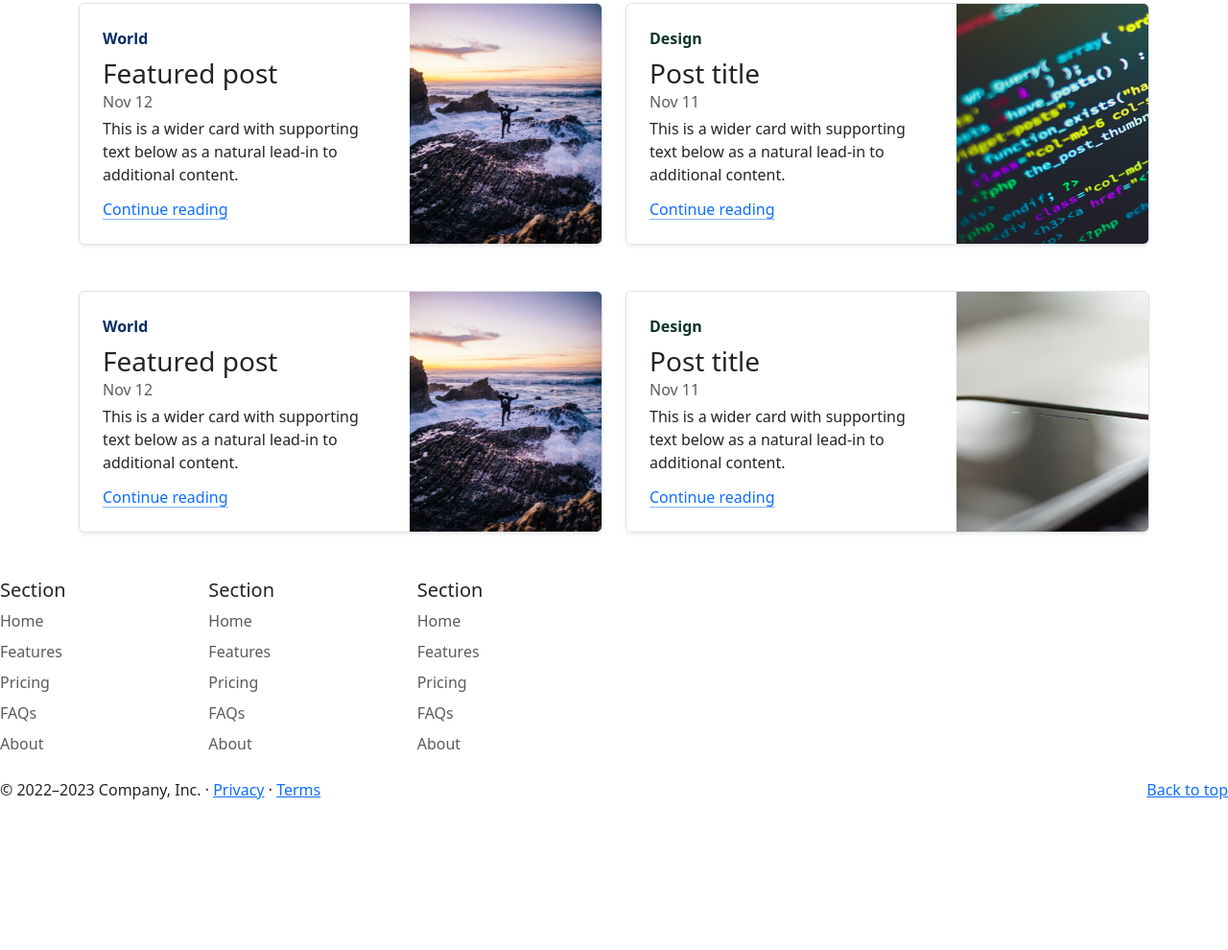
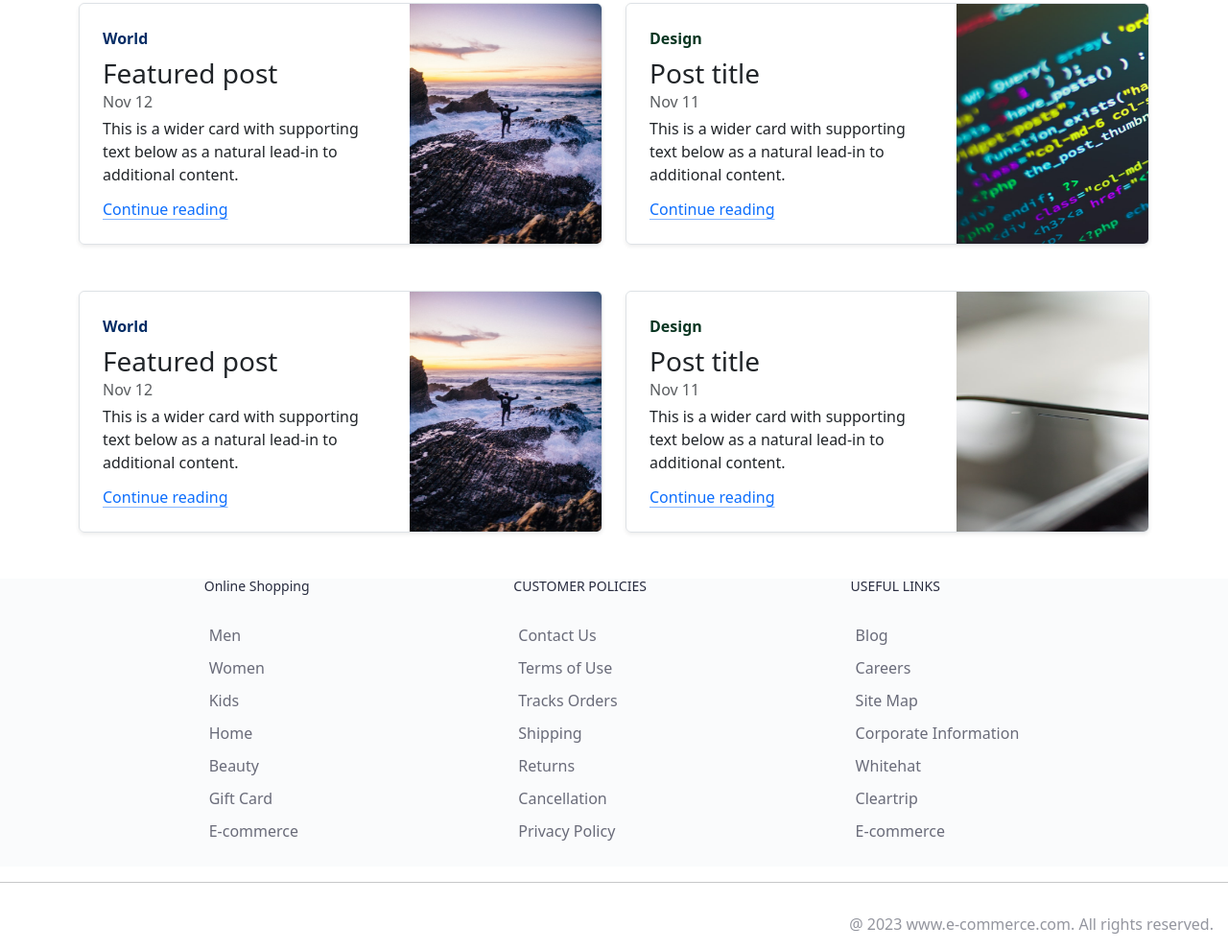
Before and after one commit to jahirnstu14/Make_Personal_websites, a plain HTML site: page index.html in a window 1280 px wide. Shown: the part 477-1467 px from the top of the page at 96% size. Before the commit the page ends 1328 px from the top, so only its background shows below. Drawn offline with nearby package versions, Linux system fonts and the light colour scheme.

Commit message:
modify index.html files and added css.html

```diff
--- /dev/null
+++ b/index.css
@@ -0,0 +1,33 @@
+.footer_container{
+    padding: 30px opx 4opx 0px;
+    background: #fafbfc;
+    display: flex;
+    justify-content: space-evenly;
+    padding-bottom: 20px;
+}
+
+.footer_column{
+    display:flex;
+    flex-direction: column;
+}
+
+.footer_column h3{
+    color: #282c3f;
+    font-size: 14px;
+    margin-bottom: 25px;
+
+}
+
+.footer_column a{
+    text-decoration: none;
+    color: #696b79;
+    font-size: 16px;
+    padding: 5px;
+}
+
+.copyright{
+    color: #94969f;
+    text-align: end;
+    padding: 15px;
+
+}
--- a/index.html
+++ b/index.html
@@ -5,6 +5,7 @@
     <meta charset="utf-8">
     <meta name="viewport" content="width=device-width, initial-scale=1">
     <title>Jahirul's Blog</title>
+    <link rel="stylesheet" href="index.css">
     <link href="https://cdn.jsdelivr.net/npm/bootstrap@5.3.2/dist/css/bootstrap.min.css" rel="stylesheet"
         integrity="sha384-T3c6CoIi6uLrA9TneNEoa7RxnatzjcDSCmG1MXxSR1GAsXEV/Dwwykc2MPK8M2HN" crossorigin="anonymous">
 </head>
@@ -180,44 +181,54 @@
             </div>
           </div>
     </div>
-    <div class="row">
-        <div class="col-6 col-md-2 mb-3">
-          <h5>Section</h5>
-          <ul class="nav flex-column">
-            <li class="nav-item mb-2"><a href="#" class="nav-link p-0 text-body-secondary">Home</a></li>
-            <li class="nav-item mb-2"><a href="#" class="nav-link p-0 text-body-secondary">Features</a></li>
-            <li class="nav-item mb-2"><a href="#" class="nav-link p-0 text-body-secondary">Pricing</a></li>
-            <li class="nav-item mb-2"><a href="#" class="nav-link p-0 text-body-secondary">FAQs</a></li>
-            <li class="nav-item mb-2"><a href="#" class="nav-link p-0 text-body-secondary">About</a></li>
-          </ul>
-        </div>
 
-        <div class="col-6 col-md-2 mb-3">
-          <h5>Section</h5>
-          <ul class="nav flex-column">
-            <li class="nav-item mb-2"><a href="#" class="nav-link p-0 text-body-secondary">Home</a></li>
-            <li class="nav-item mb-2"><a href="#" class="nav-link p-0 text-body-secondary">Features</a></li>
-            <li class="nav-item mb-2"><a href="#" class="nav-link p-0 text-body-secondary">Pricing</a></li>
-            <li class="nav-item mb-2"><a href="#" class="nav-link p-0 text-body-secondary">FAQs</a></li>
-            <li class="nav-item mb-2"><a href="#" class="nav-link p-0 text-body-secondary">About</a></li>
-          </ul>
-        </div>
+    <footer>
+          <div class="footer_container">
+              <div class="footer_column">
+                  <h3>Online Shopping</h3>
+                  <a href="#">Men</a>
+                  <a href="#">Women</a>
+                  <a href="#">Kids</a>
+                  <a href="#">Home </a>
+                  <a href="#">Beauty</a>
+                  <a href="#">Gift Card</a>
+                  <a href="#">E-commerce</a>
 
-        <div class="col-6 col-md-2 mb-3">
-          <h5>Section</h5>
-          <ul class="nav flex-column">
-            <li class="nav-item mb-2"><a href="#" class="nav-link p-0 text-body-secondary">Home</a></li>
-            <li class="nav-item mb-2"><a href="#" class="nav-link p-0 text-body-secondary">Features</a></li>
-            <li class="nav-item mb-2"><a href="#" class="nav-link p-0 text-body-secondary">Pricing</a></li>
-            <li class="nav-item mb-2"><a href="#" class="nav-link p-0 text-body-secondary">FAQs</a></li>
-            <li class="nav-item mb-2"><a href="#" class="nav-link p-0 text-body-secondary">About</a></li>
-          </ul>
-        </div>
 
-        <footer class="container">
-            <p class="float-end"><a href="index.html">Back to top</a></p>
-            <p>© 2022–2023 Company, Inc. · <a href="#">Privacy</a> · <a href="#">Terms</a></p>
-          </footer>
+              </div>
+
+              <div class="footer_column">
+                  <h3>CUSTOMER POLICIES</h3>
+                  <a href="#">Contact Us </a>
+                  <a href="#">Terms of Use</a>
+                  <a href="#">Tracks Orders</a>
+                  <a href="#">Shipping </a>
+                  <a href="#">Returns</a>
+                  <a href="#">Cancellation</a>
+                  <a href="#">Privacy Policy</a>
+
+
+
+              </div>
+              <div class="footer_column">
+                  <h3>USEFUL LINKS</h3>
+                  <a href="#">Blog</a>
+                  <a href="#">Careers</a>
+                  <a href="#">Site Map</a>
+                  <a href="#">Corporate Information </a>
+                  <a href="#">Whitehat</a>
+                  <a href="#">Cleartrip</a>
+                  <a href="#">E-commerce</a>
+
+
+              </div>
+          </div>
+          <hr>
+          <div class="copyright">
+              @ 2023 www.e-commerce.com. All rights reserved.
+          </div>
+
+    </footer>
 
 
 
```
